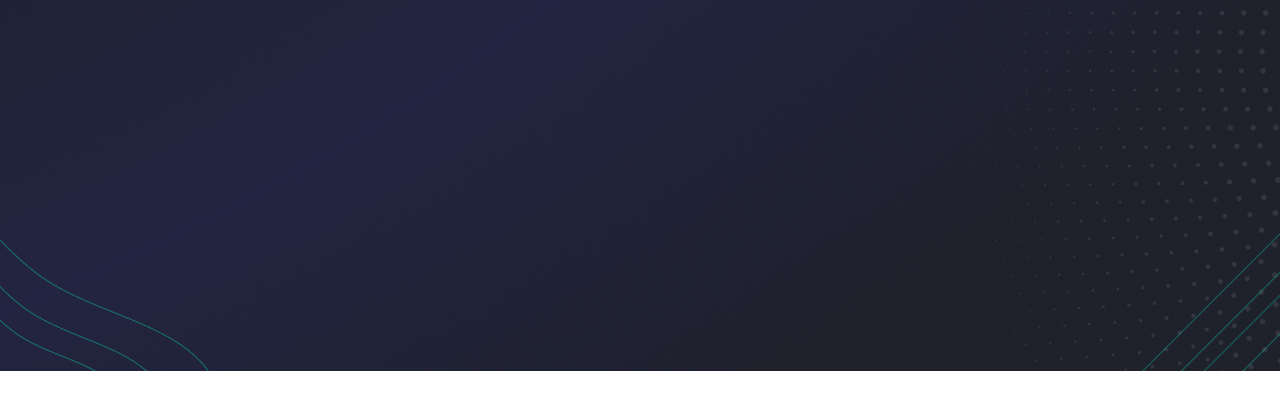
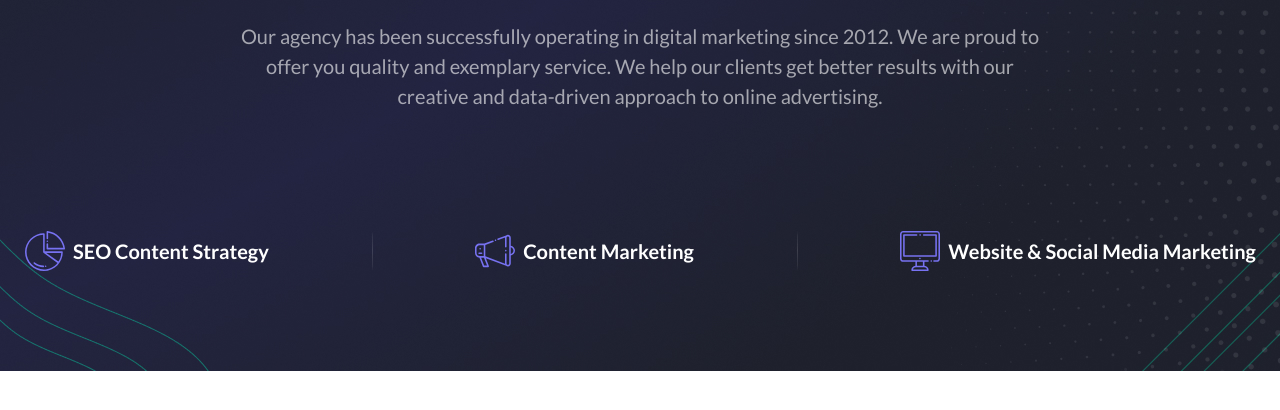
Before and after one commit to TikhonovEugeneA/FrontendProject, a website built with Vite: page index.html in a window 1280 px wide. Shown: the part 290-700 px from the top of the page. Built offline with nearby package versions, Linux system fonts and the light colour scheme.

Commit message:
Добавляет нижние иконки

```diff
--- a/index.html
+++ b/index.html
@@ -54,6 +54,27 @@
         <div class="header__main-title">
           <h1>About Us</h1>
         </div>
+
+        <div class="header__description">
+          <p>Our agency has been successfully operating in digital marketing since 2012. We are proud to offer you quality and exemplary service. We help our clients get better results with our creative and data-driven approach to online advertising.</p>
+        </div>
+
+        <div class="icons-container">
+          <div class="icon-item">
+            <img src="images/ic-chart.svg" alt="SEO Content Strategy" class="icon">
+            <span class="icon-text">SEO Content Strategy</span>
+          </div>
+          <div class="separator"></div>
+          <div class="icon-item">
+            <img src="images/ic-speaker.svg" alt="Content Marketing" class="icon">
+            <span class="icon-text">Content Marketing</span>
+          </div>
+          <div class="separator"></div>
+          <div class="icon-item">
+            <img src="images/ic-computer.svg" alt="Website & Social Media Marketing" class="icon">
+            <span class="icon-text">Website & Social Media Marketing</span>
+          </div>
+        </div>
       </div>
     <script type="module" src="/src/index.js"></script>
   </body>
--- a/src/styles/components/header.css
+++ b/src/styles/components/header.css
@@ -190,3 +190,59 @@
   letter-spacing: 0.01em;
   text-align: center;
 }
+
+.header__description {
+  width: 810px;
+  height: 90px;
+  display: flex;
+  justify-content: center;
+  align-items: center;
+  margin: 24px auto 0;
+}
+
+.header__description p {
+  font-family: 'Lato', sans-serif;
+  font-weight: 400;
+  font-size: 20px;
+  line-height: 150%;
+  color: var(--white);
+  opacity: 0.6;
+  text-align: center;
+
+}
+
+.icons-container {
+  display: flex;
+  justify-content: space-between;
+  align-items: center;
+  width: 1231px;
+  height: 40px;
+  margin: 120px auto 0 auto;
+}
+
+.icon-item {
+  display: flex;
+  align-items: center;
+  gap: 8px;
+}
+
+.icon {
+  width: 40px;
+  height: 40px;
+}
+
+.icon-text {
+  font-family: 'Lato', sans-serif;
+  font-weight: 700;
+  font-size: 20px;
+  line-height: 150%;
+  color: var(--white);
+}
+
+.separator {
+  height: 40px;
+  width: 1px;
+  background-image: url('/images/divider.png');
+  background-size: contain;
+  opacity: 0.4;
+}
```
Also changed, not shown: images/divider.png (added), images/ic-chart.svg (added), images/ic-computer.svg (added), images/ic-speaker.svg (added).
